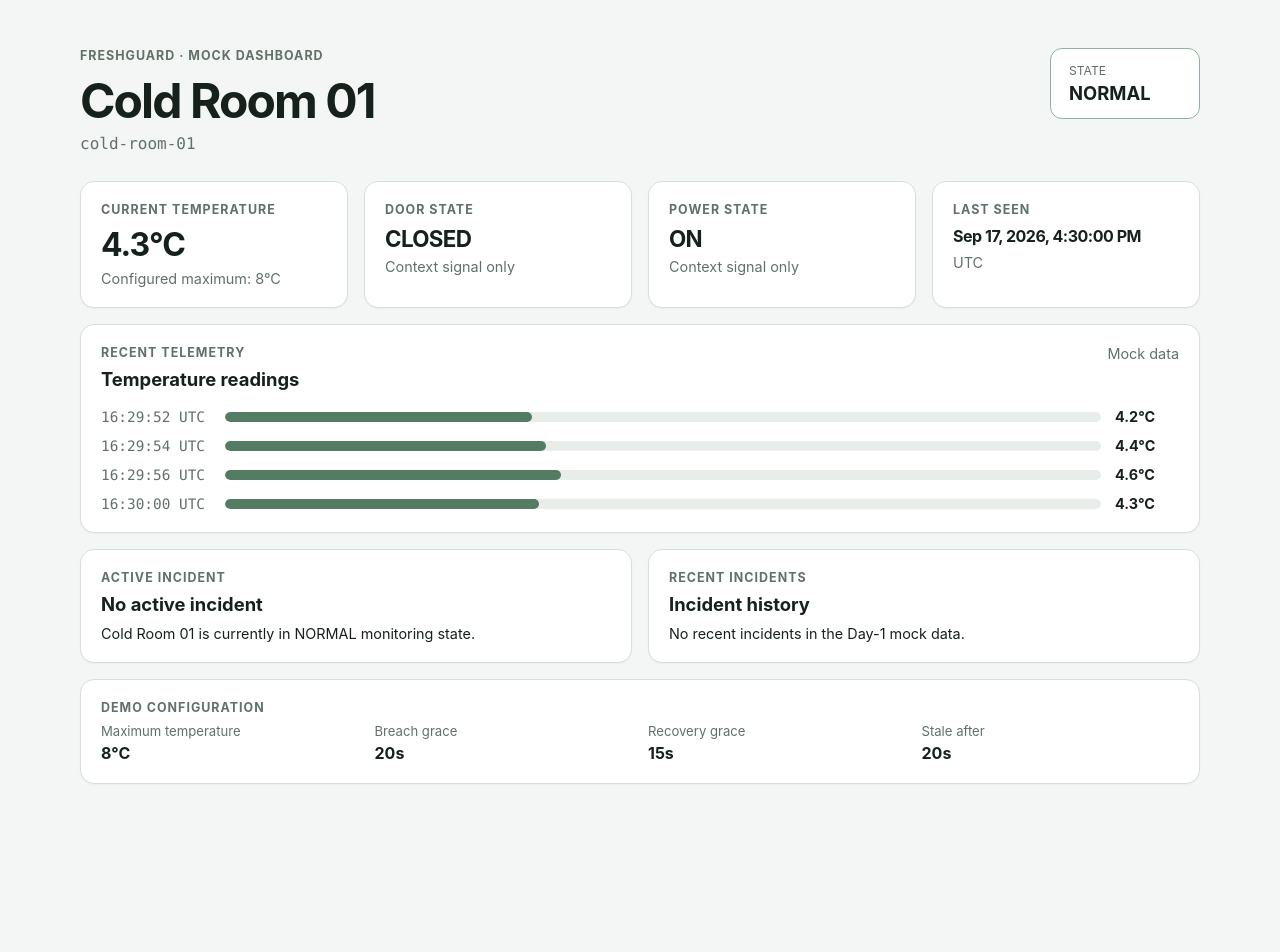
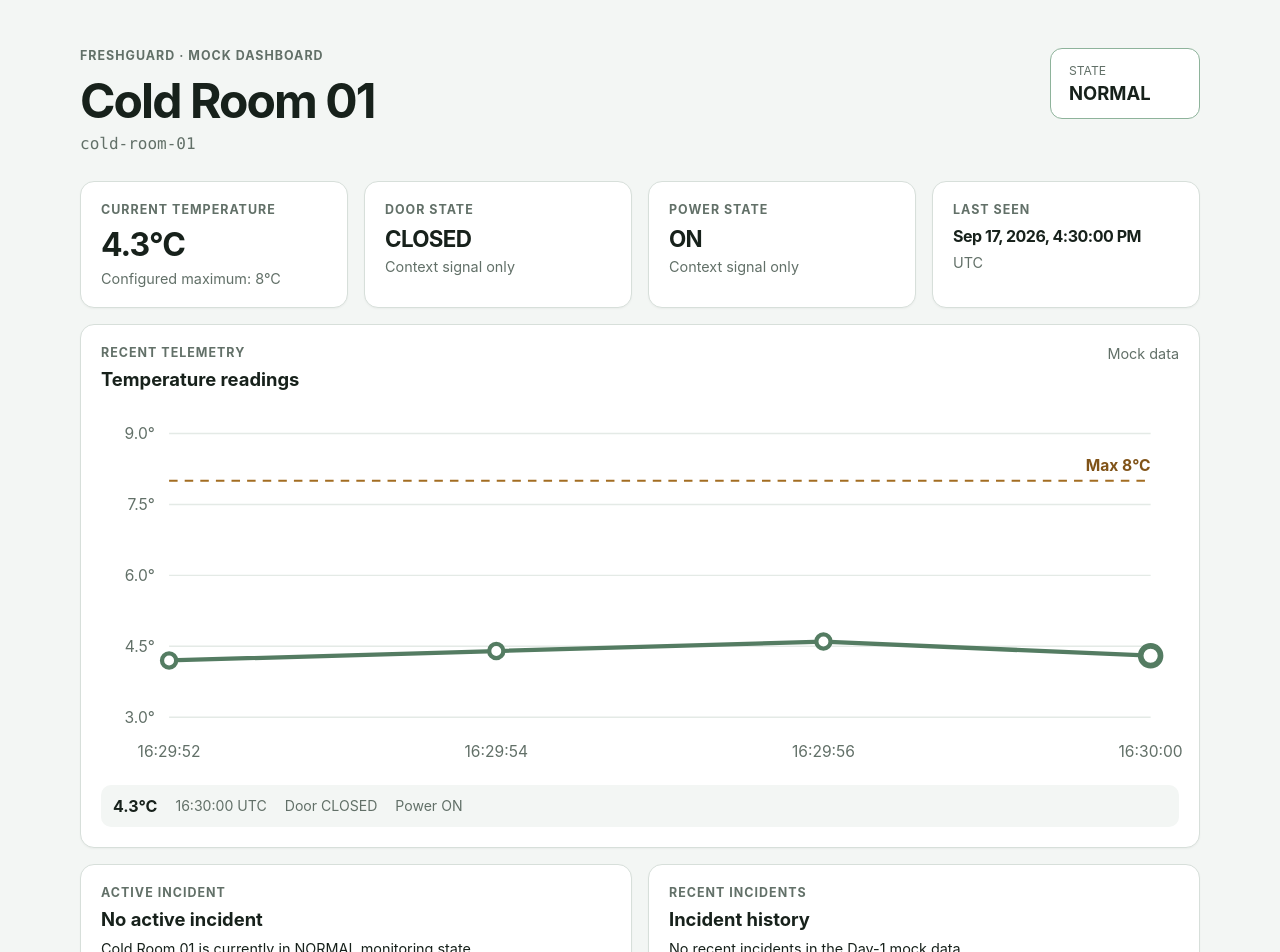
Before and after one commit to AwesomeWiz/FreshGuard, a Next.js app in the folder apps/web/: page / in a window 1280 px wide. Shown: the top 952 px of the page. Before the commit the page ends 848 px from the top, so only its background shows below. Built offline with nearby package versions, Linux system fonts and the light colour scheme.

Commit message:
feat(web): add recent telemetry chart

```diff
--- a/apps/web/app/globals.css
+++ b/apps/web/app/globals.css
@@ -177,35 +177,91 @@ h2 {
   margin-bottom: 0;
 }
 
-.telemetry-list {
-  display: grid;
-  gap: 12px;
+.telemetry-chart-wrap {
+  min-width: 0;
 }
 
-.telemetry-row {
-  display: grid;
-  grid-template-columns: 110px minmax(0, 1fr) 64px;
-  align-items: center;
-  gap: 14px;
-  font-size: 0.9rem;
+.telemetry-chart {
+  display: block;
+  width: 100%;
+  height: auto;
+  min-height: 220px;
+  overflow: visible;
 }
 
-.telemetry-row time {
-  color: #627068;
-  font-family: ui-monospace, SFMono-Regular, Menlo, monospace;
+.chart-grid-line {
+  stroke: #e4eae6;
+  stroke-width: 1;
 }
 
-.telemetry-bar-track {
-  height: 10px;
-  overflow: hidden;
-  border-radius: 999px;
-  background: #e8edea;
+.chart-axis-label,
+.chart-x-label,
+.chart-threshold-label {
+  fill: #627068;
+  font-size: 11px;
 }
 
-.telemetry-bar {
-  height: 100%;
-  border-radius: inherit;
-  background: #547c62;
+.chart-threshold-line {
+  stroke: #a36d22;
+  stroke-width: 1.5;
+  stroke-dasharray: 6 5;
+}
+
+.chart-threshold-label {
+  fill: #805318;
+  font-weight: 700;
+}
+
+.chart-temperature-line {
+  fill: none;
+  stroke: #547c62;
+  stroke-width: 3;
+  stroke-linecap: round;
+  stroke-linejoin: round;
+}
+
+.chart-point-group {
+  outline: none;
+  cursor: pointer;
+}
+
+.chart-point-group:focus .chart-point {
+  stroke-width: 4;
+}
+
+.chart-point-hit-area {
+  fill: transparent;
+}
+
+.chart-point {
+  fill: #ffffff;
+  stroke: #547c62;
+  stroke-width: 3;
+  transition: r 120ms ease, stroke-width 120ms ease;
+}
+
+.chart-point-active {
+  r: 7px;
+  stroke-width: 4;
+}
+
+.chart-readout {
+  display: flex;
+  flex-wrap: wrap;
+  align-items: center;
+  gap: 8px 18px;
+  min-height: 42px;
+  margin-top: 8px;
+  padding: 10px 12px;
+  border-radius: 10px;
+  background: #f3f6f4;
+  color: #627068;
+  font-size: 0.88rem;
+}
+
+.chart-readout strong {
+  color: #17211b;
+  font-size: 1rem;
 }
 
 .incident-list {
@@ -260,9 +316,17 @@ h2 {
     grid-template-columns: 1fr;
   }
 
-  .telemetry-row {
-    grid-template-columns: 92px minmax(0, 1fr) 58px;
-    gap: 10px;
-    font-size: 0.8rem;
+  .telemetry-chart {
+    min-height: 180px;
+  }
+
+  .chart-x-label {
+    font-size: 9px;
+  }
+
+  .chart-readout {
+    align-items: flex-start;
+    flex-direction: column;
+    gap: 4px;
   }
 }
--- a/apps/web/app/page.tsx
+++ b/apps/web/app/page.tsx
@@ -1,3 +1,4 @@
+import { TelemetryChart } from "@/components/telemetry-chart";
 import { mockDevice, mockIncidents, mockTelemetry } from "@/lib/mock-data";
 
 function formatTimestamp(value: string): string {
@@ -61,20 +62,10 @@ export default function HomePage() {
           <span className="section-meta">Mock data</span>
         </div>
 
-        <div className="telemetry-list" role="list" aria-label="Recent temperature samples">
-          {mockTelemetry.items.map((sample) => {
-            const percentage = Math.min((sample.temperatureC / 12) * 100, 100);
-            return (
-              <div className="telemetry-row" role="listitem" key={sample.observedAt}>
-                <time>{new Date(sample.observedAt).toISOString().slice(11, 19)} UTC</time>
-                <div className="telemetry-bar-track" aria-hidden="true">
-                  <div className="telemetry-bar" style={{ width: `${percentage}%` }} />
-                </div>
-                <strong>{sample.temperatureC.toFixed(1)}°C</strong>
-              </div>
-            );
-          })}
-        </div>
+        <TelemetryChart
+          items={mockTelemetry.items}
+          maxTemperatureC={device.configuration.maxTemperatureC}
+        />
       </section>
 
       <div className="two-column-grid">
--- /dev/null
+++ b/apps/web/components/telemetry-chart.tsx
@@ -0,0 +1,142 @@
+"use client";
+
+import { useState } from "react";
+
+import type { TelemetryResponse } from "@/lib/mock-data";
+
+type TelemetryChartProps = {
+  items: TelemetryResponse["items"];
+  maxTemperatureC: number;
+};
+
+const WIDTH = 760;
+const HEIGHT = 260;
+const PADDING = { top: 18, right: 20, bottom: 42, left: 48 };
+
+function formatTime(value: string): string {
+  return new Intl.DateTimeFormat("en", {
+    hour: "2-digit",
+    minute: "2-digit",
+    second: "2-digit",
+    hour12: false,
+    timeZone: "UTC",
+  }).format(new Date(value));
+}
+
+export function TelemetryChart({ items, maxTemperatureC }: TelemetryChartProps) {
+  const [activeIndex, setActiveIndex] = useState<number | null>(items.length - 1);
+
+  if (items.length === 0) {
+    return <p className="empty-copy">No recent telemetry available.</p>;
+  }
+
+  const temperatures = items.map((item) => item.temperatureC);
+  const yMin = Math.floor(Math.min(...temperatures, maxTemperatureC) - 1);
+  const yMax = Math.ceil(Math.max(...temperatures, maxTemperatureC) + 1);
+  const yRange = Math.max(yMax - yMin, 1);
+  const innerWidth = WIDTH - PADDING.left - PADDING.right;
+  const innerHeight = HEIGHT - PADDING.top - PADDING.bottom;
+
+  const xFor = (index: number) =>
+    items.length === 1
+      ? PADDING.left + innerWidth / 2
+      : PADDING.left + (index / (items.length - 1)) * innerWidth;
+
+  const yFor = (temperatureC: number) =>
+    PADDING.top + ((yMax - temperatureC) / yRange) * innerHeight;
+
+  const points = items.map((item, index) => `${xFor(index)},${yFor(item.temperatureC)}`).join(" ");
+  const thresholdY = yFor(maxTemperatureC);
+  const activeSample = activeIndex === null ? null : items[activeIndex];
+  const yTicks = Array.from({ length: 5 }, (_, index) => {
+    const ratio = index / 4;
+    return {
+      y: PADDING.top + ratio * innerHeight,
+      value: yMax - ratio * yRange,
+    };
+  });
+
+  return (
+    <div className="telemetry-chart-wrap">
+      <svg
+        className="telemetry-chart"
+        viewBox={`0 0 ${WIDTH} ${HEIGHT}`}
+        role="img"
+        aria-label={`Recent Cold Room 01 temperatures. Configured maximum ${maxTemperatureC} degrees Celsius.`}
+      >
+        {yTicks.map((tick) => (
+          <g key={tick.value}>
+            <line
+              className="chart-grid-line"
+              x1={PADDING.left}
+              x2={WIDTH - PADDING.right}
+              y1={tick.y}
+              y2={tick.y}
+            />
+            <text className="chart-axis-label" x={PADDING.left - 10} y={tick.y + 4} textAnchor="end">
+              {tick.value.toFixed(1)}°
+            </text>
+          </g>
+        ))}
+
+        <line
+          className="chart-threshold-line"
+          x1={PADDING.left}
+          x2={WIDTH - PADDING.right}
+          y1={thresholdY}
+          y2={thresholdY}
+        />
+        <text
+          className="chart-threshold-label"
+          x={WIDTH - PADDING.right}
+          y={thresholdY - 7}
+          textAnchor="end"
+        >
+          Max {maxTemperatureC}°C
+        </text>
+
+        <polyline className="chart-temperature-line" points={points} />
+
+        {items.map((item, index) => {
+          const x = xFor(index);
+          const y = yFor(item.temperatureC);
+          const isActive = activeIndex === index;
+
+          return (
+            <g
+              key={`${item.observedAt}-${index}`}
+              className="chart-point-group"
+              tabIndex={0}
+              role="button"
+              aria-label={`${formatTime(item.observedAt)} UTC, ${item.temperatureC.toFixed(1)} degrees Celsius`}
+              onMouseEnter={() => setActiveIndex(index)}
+              onMouseLeave={() => setActiveIndex(null)}
+              onFocus={() => setActiveIndex(index)}
+              onBlur={() => setActiveIndex(null)}
+              onClick={() => setActiveIndex(index)}
+            >
+              <circle className="chart-point-hit-area" cx={x} cy={y} r="14" />
+              <circle className={isActive ? "chart-point chart-point-active" : "chart-point"} cx={x} cy={y} r="5" />
+              <text className="chart-x-label" x={x} y={HEIGHT - 14} textAnchor="middle">
+                {formatTime(item.observedAt)}
+              </text>
+            </g>
+          );
+        })}
+      </svg>
+
+      <div className="chart-readout" aria-live="polite">
+        {activeSample ? (
+          <>
+            <strong>{activeSample.temperatureC.toFixed(1)}°C</strong>
+            <span>{formatTime(activeSample.observedAt)} UTC</span>
+            <span>Door {activeSample.doorState ?? "UNKNOWN"}</span>
+            <span>Power {activeSample.powerState ?? "UNKNOWN"}</span>
+          </>
+        ) : (
+          <span>Hover or focus a reading for details.</span>
+        )}
+      </div>
+    </div>
+  );
+}
```
